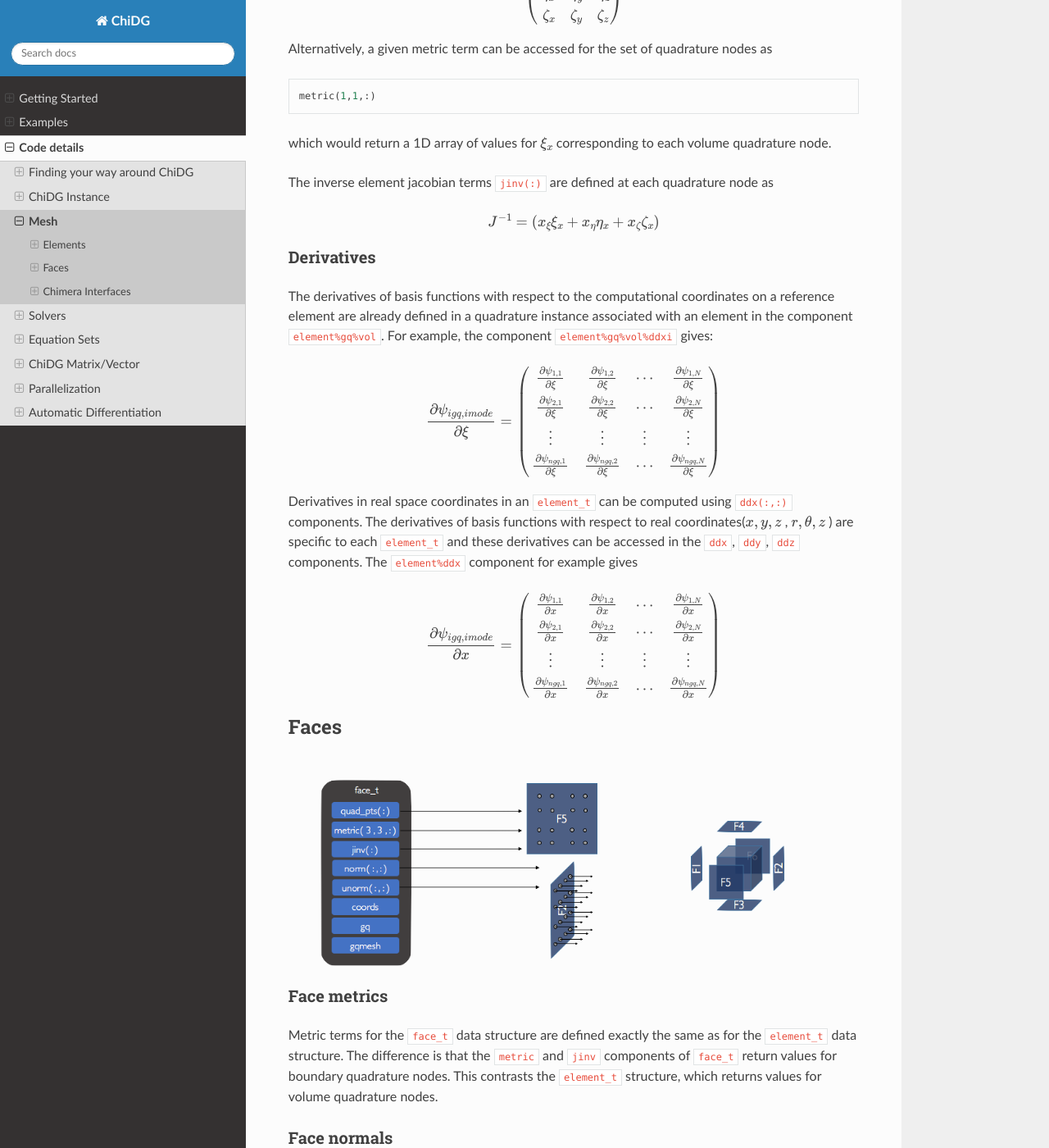
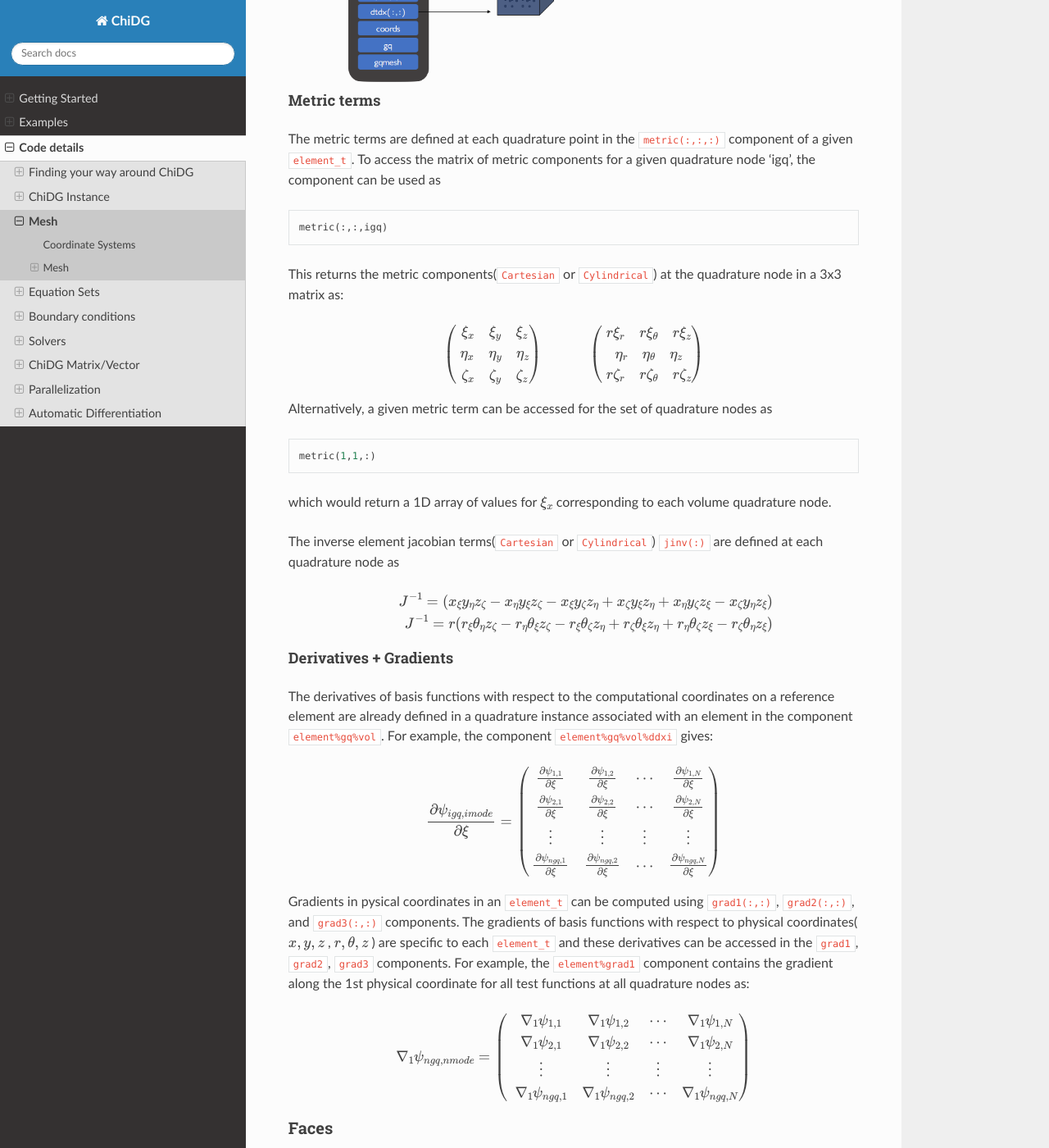
Before and after one commit to nwukie/ChiDG_pysite, a Sphinx documentation site: the page built from source/code_details/mesh/detail_mesh.rst, in a window 1280 px wide and 1400 px high, scrolled down 1463 px. Shown: the whole window at 82% size. Built offline with Sphinx 7.4.7 and the Read the Docs theme 2.0.0, drawn with Linux system fonts in a browser that asks for light colours; some of the changed text lies outside the part shown.

Commit message:
updated site.

```diff
--- a/source/code_details/details_main.rst
+++ b/source/code_details/details_main.rst
@@ -8,8 +8,9 @@
     architecture/detail_architecture
     chidg/detail_chidg
     mesh/detail_mesh
+    equations/detail_equations
+    boundary_conditions/detail_boundary_conditions
     solvers/detail_solvers
-    equations/detail_equations
     containers/detail_containers
     parallel/detail_parallel
     autodiff/detail_autodiff
--- a/source/code_details/mesh/detail_mesh.rst
+++ b/source/code_details/mesh/detail_mesh.rst
@@ -1,6 +1,46 @@
 ====
 Mesh
 ====
+
+
+
+------------------
+Coordinate Systems
+------------------
+
+ChiDG supports two coordinate systems: ``Cartesian`` and ``Cylindrical``. In the
+code, many things are referred to only by coordinate index. The convention for these
+indices is defined here as:
+
+
+.. math::
+
+    (x,y,z) \rightarrow (1,2,3)
+
+    (r, \theta, z)  \rightarrow (1,2,3)
+
+
+Additionally, effort has been put forth to represent data in a manner consistent
+with vector-calculus. For example, test function gradient components are computed
+as:
+
+.. math::
+
+    \nabla \psi = \frac{\partial \psi}{\partial x}\hat{x} + \frac{\partial \psi}{\partial y} \hat{y} + \frac{\partial \psi}{\partial z} \hat{z}
+
+    \nabla \psi = \frac{\partial \psi}{\partial r}\hat{r} + \frac{1}{r}\frac{\partial \psi}{\partial \theta} \hat{\theta} + \frac{\partial \psi}{\partial z} \hat{z}
+
+
+
+
+
+
+
+
+
+----
+Mesh
+----
 
 The ``mesh_t`` data structure contains an entire geometry description for a single
 domain. This exists as an array of ``element_t`` types, and array of ``face_t`` types,
@@ -22,7 +62,7 @@
 
 
 
--------------
+
 Elements
 -------------
 
@@ -35,7 +75,7 @@
     quad_pts(:)     An array of points defining the location of each volume quadrature node in real space.
     metric(3,3,:)   An array, defining for each quadrature point, a matrix of element metric values.
     jinv(:)         An array of inverse element jacobian values at each volume quadrature node.
-    ddx(:,:)        An array of derivatives of the basis functions with respect to real coordinates at volume quadrature nodes.
+    grad1(:,:)      An array of gradients of the basis functions with respect to physical coordinates at volume quadrature nodes.
 
 
 .. image:: d__element.png
@@ -44,7 +84,7 @@
 
 
 Metric terms
-------------
+~~~~~~~~~~~~
 
 The metric terms are defined at each quadrature point in the ``metric(:,:,:)`` component
 of a given ``element_t``. To access the matrix of metric components for a given quadrature
@@ -54,7 +94,7 @@
 
     metric(:,:,igq)
 
-This returns the metric components at the quadrature node in a 3x3 matrix as:
+This returns the metric components(``Cartesian`` or ``Cylindrical``) at the quadrature node in a 3x3 matrix as:
 
 .. math::
 
@@ -63,7 +103,14 @@
       \eta_x  \quad \eta_y  \quad   \eta_z \\
       \zeta_x \quad \zeta_y \quad   \zeta_z
     \end{pmatrix}
-
+    \quad
+    \quad
+    \quad
+    \begin{pmatrix}
+      r \xi_r   \quad r \xi_\theta   \quad   r \xi_z  \\
+      \eta_r    \quad   \eta_\theta  \quad     \eta_z \\
+      r \zeta_r \quad r \zeta_\theta \quad   r \zeta_z
+    \end{pmatrix}
 
 Alternatively, a given metric term can be accessed for the set of quadrature nodes as
 
@@ -74,15 +121,18 @@
 which would return a 1D array of values for :math:`\xi_x` corresponding to each volume
 quadrature node.
 
-The inverse element jacobian terms ``jinv(:)`` are defined at each quadrature node as
+The inverse element jacobian terms(``Cartesian`` or ``Cylindrical``) ``jinv(:)`` are defined at each quadrature node as
 
 .. math::
 
-    J^{-1} = ( x_\xi \xi_x + x_\eta \eta_x + x_\zeta \zeta_x )
+    J^{-1} = ( x_\xi y_\eta z_\zeta  -  x_\eta y_\xi z_\zeta  -  x_\xi y_\zeta z_\eta  +  x_\zeta y_\xi z_\eta  +  x_\eta y_\zeta z_\xi  -  x_\zeta y_\eta z_\xi )
+
+    J^{-1} = r ( r_\xi \theta_\eta z_\zeta  -  r_\eta \theta_\xi z_\zeta  -  r_\xi \theta_\zeta z_\eta  +  r_\zeta \theta_\xi z_\eta  +  r_\eta \theta_\zeta z_\xi  -  r_\zeta \theta_\eta z_\xi )
 
 
-Derivatives
------------
+
+Derivatives + Gradients
+~~~~~~~~~~~~~~~~~~~~~~~
 
 The derivatives of basis functions with respect to the computational coordinates on a
 reference element are already defined in a quadrature instance associated with an
@@ -100,21 +150,24 @@
         \end{pmatrix}
 
 
-Derivatives in real space coordinates in an ``element_t`` can be computed using
-``ddx(:,:)`` components. The derivatives of basis functions with respect to real
-coordinates(:math:`x,y,z` , :math:`r,\theta,z` ) are specific to each ``element_t``
-and these derivatives can be accessed in the ``ddx``, ``ddy``, ``ddz`` components.
-The ``element%ddx`` component for example gives
+Gradients in pysical coordinates in an ``element_t`` can be computed using
+``grad1(:,:)``, ``grad2(:,:)``, and ``grad3(:,:)``  components. The gradients
+of basis functions with respect to physical
+coordinates(:math:`x,y,z` , :math:`r,\theta,z` ) are specific to each
+``element_t`` and these derivatives can be accessed in the
+``grad1``, ``grad2``, ``grad3`` components. For example, the ``element%grad1`` component
+contains the gradient along the 1st physical coordinate  for all test functions at all
+quadrature nodes as:
 
 
 .. math::
 
-    \frac{\partial \psi_{igq, imode}}{\partial x} =
+    \nabla_1 \psi_{ngq, nmode} =
         \begin{pmatrix}
-            \frac{\partial \psi_{1,1}}{\partial x} &  \frac{\partial \psi_{1,2}}{\partial x}  & \cdots  & \frac{\partial \psi_{1,N}}{\partial x} \\
-            \frac{\partial \psi_{2,1}}{\partial x}  & \frac{\partial \psi_{2,2}}{\partial x}  & \cdots  & \frac{\partial \psi_{2,N}}{\partial x} \\
+            \nabla_1 \psi_{1,1}  &  \nabla_1 \psi_{1,2}  & \cdots  & \nabla_1 \psi_{1,N} \\
+            \nabla_1 \psi_{2,1}  &  \nabla_1 \psi_{2,2}  & \cdots  & \nabla_1 \psi_{2,N} \\
             \vdots & \vdots & \vdots & \vdots \\
-            \frac{\partial \psi_{{ngq},1}}{\partial x} & \frac{\partial \psi_{{ngq},2}}{\partial x} &  \cdots &  \frac{\partial \psi_{{ngq},N}}{\partial x} \\
+            \nabla_1 \psi_{{ngq},1}  & \nabla_1 \psi_{{ngq},2}  &  \cdots &  \nabla_1 \psi_{{ngq},N} \\
         \end{pmatrix}
 
 
@@ -131,7 +184,7 @@
 
 
 
--------------
+
 Faces
 -------------
 
@@ -141,7 +194,7 @@
 
 
 Face metrics
-------------
+~~~~~~~~~~~~
 
 Metric terms for the ``face_t`` data structure are defined exactly the same as for the
 ``element_t`` data structure. The difference is that the ``metric`` and ``jinv`` components of
@@ -150,7 +203,7 @@
 
 
 Face normals
-------------
+~~~~~~~~~~~~
 
 
 .. math::
@@ -206,7 +259,7 @@
 
 
 
-------------------
+
 Chimera Interfaces
 ------------------
 
@@ -232,7 +285,7 @@
     mesh%chimera%recv%data(ChiID)
 
 Example
--------
+~~~~~~~
 
 Consider an example with two mesh domains, as shown below.
 ``mesh(1)`` contains four elements. ``mesh(2)`` contains eight elements.
--- a/source/code_details/parallel/detail_parallel.rst
+++ b/source/code_details/parallel/detail_parallel.rst
@@ -52,7 +52,7 @@
     :figclass: align-center
 
     **Global element indices**
-.. figure:: local_indices.png
+.. figure:: local_indices_new.png
     :width: 270 pt
     :align: right
     :figclass: align-center
```
Also changed, not shown: source/code_details/boundary_conditions/detail_bc_fluid.rst (added, +260 -0 lines), source/code_details/boundary_conditions/detail_bc_periodic.rst (added, +61 -0 lines), source/code_details/boundary_conditions/detail_bc_theory.rst (added, +111 -0 lines), source/code_details/boundary_conditions/detail_boundary_conditions.rst (added, +11 -0 lines), source/code_details/boundary_conditions/periodic_chimera.png (added), source/code_details/boundary_conditions/periodic_chimera_large.png (added), source/code_details/parallel/local_indices_new.png (added).
